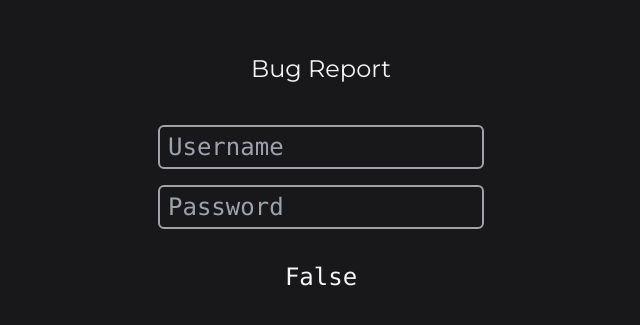
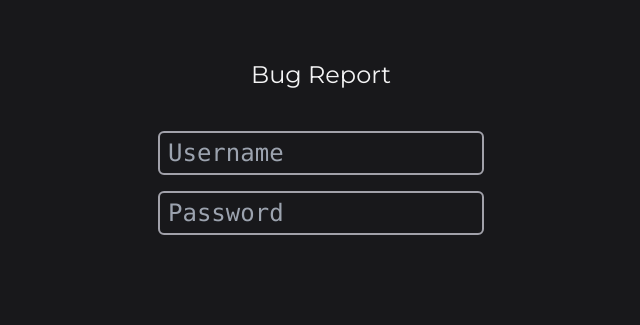
Before and after one commit to ChristianPayne/bug-report, a React (Vite) app: page / in a window 1280 px wide. Shown: the part 227-552 px from the top of the page, without its empty margins (319-959 px from the left). Built offline with nearby package versions, Linux system fonts and the light colour scheme.

Commit message:
Fixed bugs with auth if no username or password.

```diff
--- a/infrastructure/utils/bcrypt.ts
+++ b/infrastructure/utils/bcrypt.ts
@@ -14,13 +14,13 @@ export async function encrypt (input: string): Promise<string> {
 
 export async function check (input: string, hash: string): Promise<boolean> {
   const bcrypt = require('bcrypt');
-  console.log(`>>> check (${input}, ${hash})`);
+  // console.log(`>>> check (${input}, ${hash})`);
 
   let result: boolean = await bcrypt.compare(input, hash);
   if(result == undefined) {
     console.log("We have an error in bcrypt")
     throw new Error("Encryption Check Failed!")
   }
-  console.log(`>>> check result: ${result}`);
+  // console.log(`>>> check result: ${result}`);
   return result
 }
--- a/src/Login/Login.tsx
+++ b/src/Login/Login.tsx
@@ -1,6 +1,5 @@
 import React, { FC, useEffect, useState } from 'react'
-import { useDispatch, useSelector } from 'react-redux';
-import { LoginState } from '../store/loginReducer';
+import { useDispatch } from 'react-redux';
 
 type Props = { }
 
@@ -8,13 +7,11 @@ export const Login: FC<Props> = () => {
   const [usernameInput, setUsernameInput] = useState<string>('')
   const [passwordInput, setPasswordInput] = useState<string>('')
   const [loginMessage, setLoginMessage] = useState<string>('')
-  const loggedIn = useSelector<LoginState, LoginState["loggedIn"]>((state) => state.loggedIn)
   const dispatch = useDispatch()
 
   const setLogin = (value: boolean) => {
     dispatch({type: "LOGIN", payload: value})
   }
-
 
   const handleInput = (event: React.KeyboardEvent): void => {
     if (event.key === 'Enter') logIn(usernameInput, passwordInput)
@@ -37,7 +34,7 @@ export const Login: FC<Props> = () => {
       (res: Response) => {
         res.json()
         .then((res) => {
-          console.log("Res:", res);
+          console.log("<<< Res:", res);
 
           if(res.loggedIn === true) {
             setLogin(true)
@@ -50,13 +47,13 @@ export const Login: FC<Props> = () => {
         })
       }
     ).catch((err)=>{
-      console.error(err)
+      console.error("Login Catch: ", err)
     })
   }
 
   return (
     <div className="text-center flex flex-col items-center justify-center h-full">
-      <header className="flex flex-col space-y-4 text-2xl min-w-1/2">
+      <header className="flex flex-col space-y-4 text-2xl min-w-1/2 mb-6">
         <h1 className="text-2xl mb-6 font-montserrat">Bug Report</h1>
         <input
         onKeyUp={handleInput}
@@ -71,11 +68,8 @@ export const Login: FC<Props> = () => {
         type="password"
         className="appearance-none bg-zinc-900 rounded-md border-zinc-400 border-2 px-2 py-1" placeholder="Password"
         />
-        <p>{loginMessage}</p>
-        {
-          <p>{loggedIn ? "True" : "False"}</p>
-        }
       </header>
+      <p className={(loginMessage ? '': 'opacity-0') + " text-lg"}>{loginMessage ? loginMessage : "Please Login..."}</p>
     </div>
   )
 }
```
Also changed, not shown: 1 other file (tests, documents, lock files or other folders).
